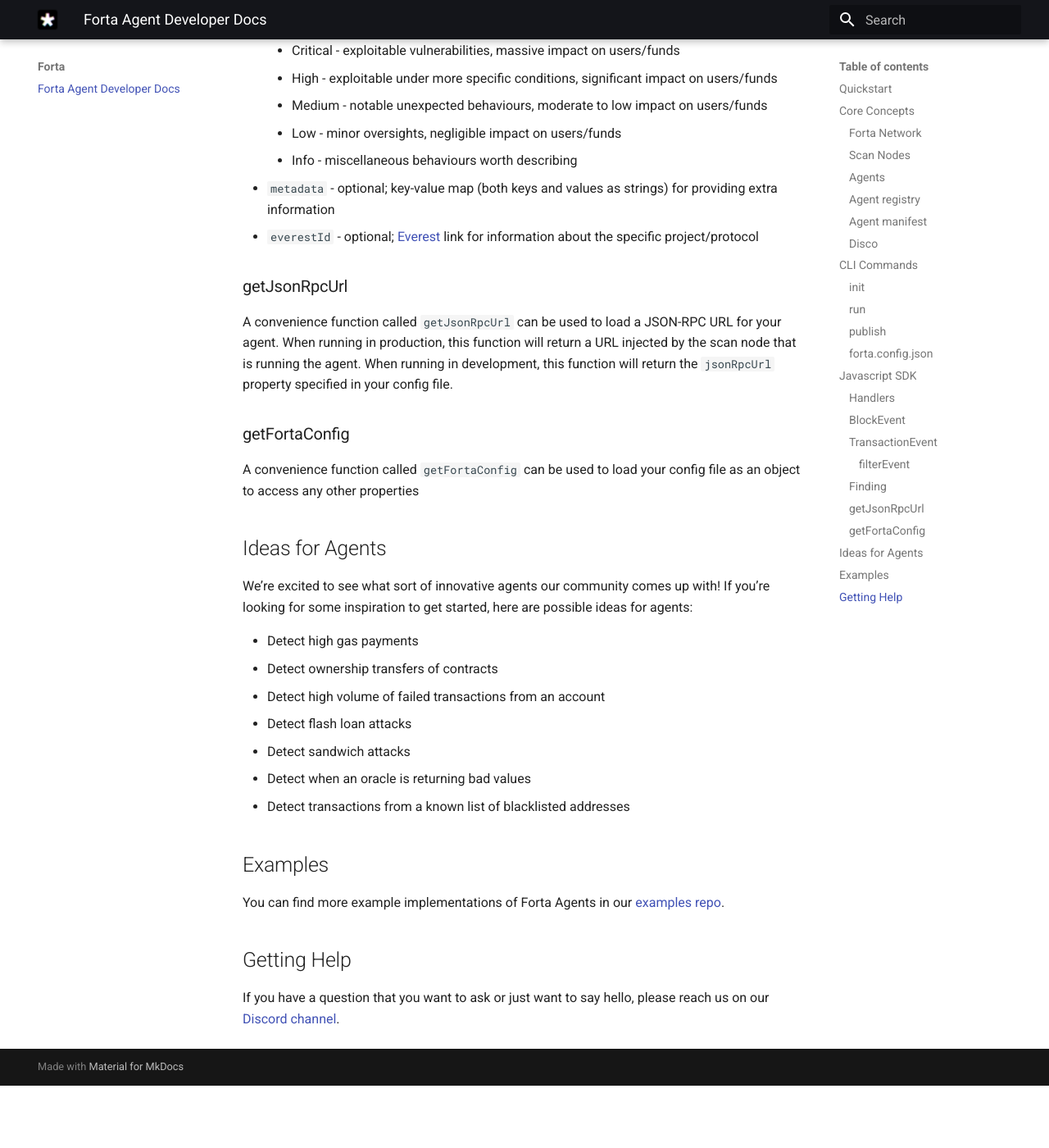
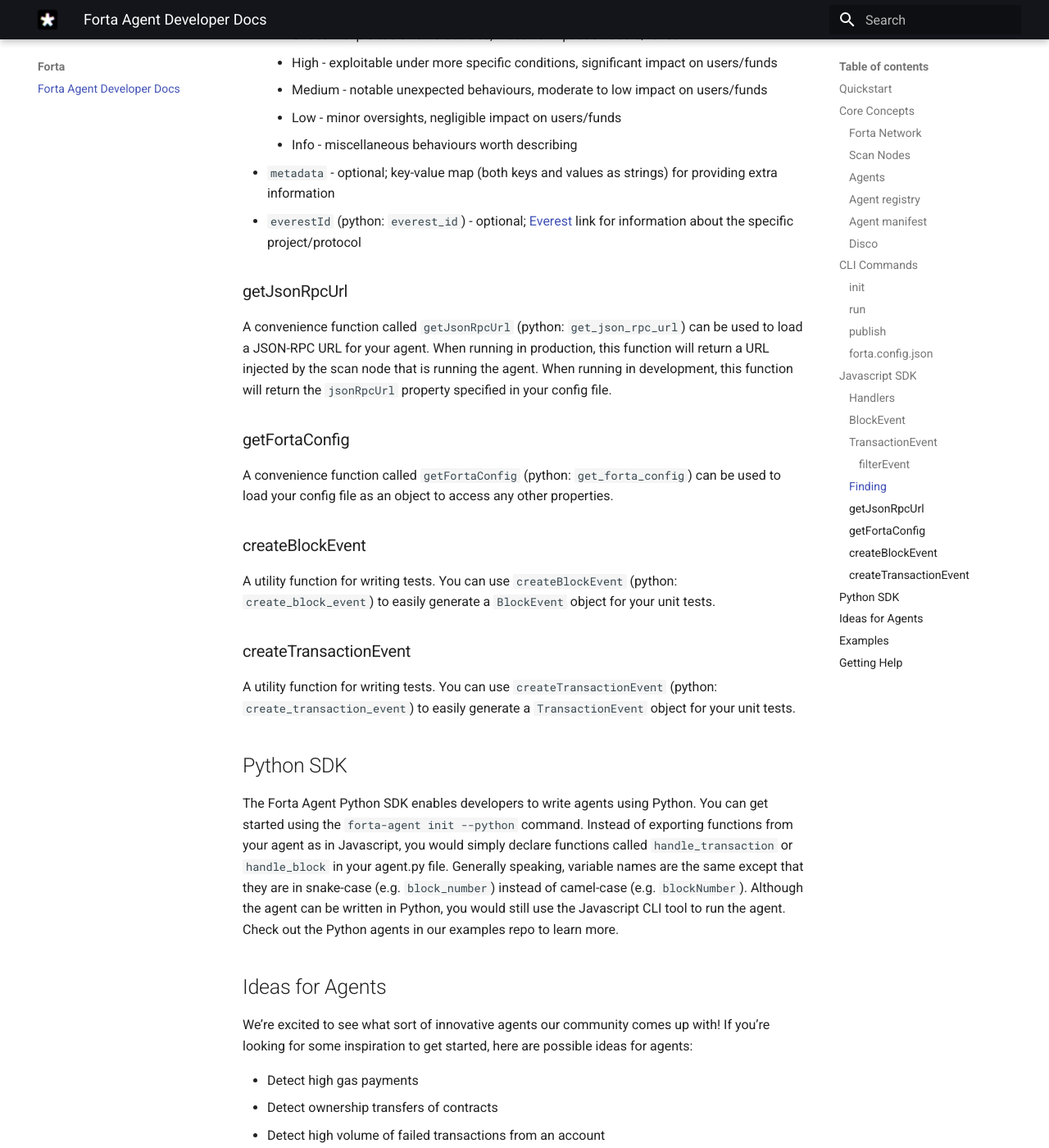
Before and after one commit to forta-network/docs, an MkDocs documentation site: the page built from docs/index.md, in a window 1280 px wide and 1400 px high, scrolled down 12193 px. Shown: the whole window at 82% size. Built offline with MkDocs 1.6.1 and Material for MkDocs 9.7.7, drawn with Linux system fonts in a browser that asks for light colours; before the commit the page ends 13517 px from its top, so only the background shows below that; some of the changed text lies outside the part shown.

Commit message:
update docs for python

````diff
--- a/docs/index.md
+++ b/docs/index.md
@@ -1,8 +1,10 @@
 # Forta Agent Developer Docs
 
-_Last updated: August 18, 2021_
+_Javascript SDK version: 0.0.13_
+_Python SDK version: 0.0.2_
+_Last updated: September 3rd, 2021_
 
-Welcome to the Forta Agent developer documentation! Forta is a permissionless runtime security network designed to provide threat detection and prevention for the decentralized economy. We are currently in the private testnet phase. Agents are at the heart of the Forta network as they examine and flag events of interest. You can easily begin writing your own Forta Agents using the official [Javascript SDK and CLI tool](https://www.npmjs.com/package/forta-agent).
+Welcome to the Forta Agent developer documentation! Forta is a permissionless runtime security network designed to provide threat detection and prevention for the decentralized economy. We are currently in the private testnet phase. Agents are at the heart of the Forta network as they examine and flag events of interest. You can easily begin writing your own Forta Agents using the official [Javascript SDK and CLI tool](https://www.npmjs.com/package/forta-agent) as well as the [Python SDK](https://pypi.org/project/forta-agent/).
 
 ## Quickstart
 
@@ -22,7 +24,7 @@
 $ npm install
 ```
 
-This will also install the `forta-agent` package locally in your project. Note: you can choose to install the CLI tool globally using `npm install -g forta-agent`, just make sure it does not conflict with the locally installed version. The code for a simple Forta Agent can be found in the src/index.ts file. At the end of this file, you will find:
+This will also install the `forta-agent` package locally in your project. Note: you can choose to install the CLI tool globally using `npm install -g forta-agent`, just make sure it does not conflict with the locally installed version. The code for a simple Forta Agent can be found in the src/agent.ts file. The entry point for your agent will always be a file named agent.ts (or agent.js/agent.py if using Javascript/Python, respectively). At the end of this file, you will find:
 
 ```javascript
 export default {
@@ -52,22 +52,22 @@
         severity: FindingSeverity.High,
         type: FindingType.Suspicious,
       })
-    );
+    )
   }
 
-  return findings;
-};
+  return findings
+}
 ```
 
 The signature of this function is `(txEvent: TransactionEvent) => Promise<Finding[]>`. That is, it accepts a `TransactionEvent` as an input, and returns a Promise of an array of `Finding` objects. In this simple example, we check whether the amount of gas used by a transaction is above 1 million. If so, we flag the transaction as suspicious by creating a Finding object. We then return what we found in the `findings` array. Pretty straightforward (we’ll get into the details later).
 
-Now let’s take this agent for a spin with some real data to see how it behaves. First, let’s specify a JSON-RPC provider in the forta.config.json file. Uncomment the `jsonRpcUrl` property and set it to a websocket provider (e.g. wss://mainnet.infura.io/ws/v3/<YOUR_INFURA_API_KEY>). Now we can run `npm start` to begin throwing mainnet transactions at our agent and observe the output:
+Now let’s take this agent for a spin with some real data to see how it behaves. First, let’s specify a JSON-RPC provider in the forta.config.json file. Uncomment the `jsonRpcUrl` property and set it to a HTTP provider (e.g. https://mainnet.infura.io/v3/<YOUR_INFURA_API_KEY>). Now we can run `npm start` to begin throwing mainnet transactions at our agent and observe the output:
 
 ```bash
 $ npm start
 ```
 
-Since our gas threshold is pretty high (1 million), we may not flag a lot of transactions. To quickly make changes and see them take effect, try changing the threshold to a lower number and save the index.ts file. The agent should automatically restart with your new changes.
+Since our gas threshold is pretty high (1 million), we may not flag a lot of transactions. To quickly make changes and see them take effect, try changing the threshold to a lower number and save the agent.ts file. The agent should automatically restart with your new changes.
 
 ## Core Concepts
 
@@ -107,6 +107,7 @@
 
 ```
 --typescript - initialize Typescript project
+--python - initialize Python project
 ```
 
 Example: Initialize a Typescript Project
@@ -228,8 +229,8 @@
 - **traceRpcUrl** - development only; allows you to retrieve trace data from the specified JSON-RPC endpoint
 - **imageRepositoryUsername** - optional; provide authorization username when pushing to an image repository
 - **imageRepositoryPassword** - optional; provide authorization password when pushing to an image repository
-- **handlers** - specifies an array of file paths to your agent handlers (i.e. the files with the exported functions)
-- **documentation** - specifies the name of a markdown file containing agent documentation
+- **documentation** - specifies the name of a markdown file containing agent documentation that is published with the agent
+- **keyfile** - optional; specifies the name of a keyfile in ~/.forta to use for publishing (by default we assume there is only one keyfile)
 
 ## Javascript SDK
 
@@ -249,28 +250,28 @@
 
 - `type` - specifies whether this was a block reorg or a regular block
 - `network` - specifies which network the block was mined on (e.g. mainnet, ropsten, rinkeby, etc)
-- `blockHash` - hash of the block
-- `blockNumber` - number of the block
+- `blockHash` (python: `block_hash`) - hash of the block
+- `blockNumber` (python: `block_number`) - number of the block
 - `block` - data object containing the following fields:
     - `difficulty`
-    - `extraData`
-    - `gasLimit`
-    - `gasUsed`
+    - `extraData` (python: `extra_data`)
+    - `gasLimit` (python: `gas_limit`)
+    - `gasUsed` (python: `gas_used`)
     - `hash`
-    - `logsBloom`
+    - `logsBloom` (python: `logs_bloom`)
     - `miner`
-    - `mixHash`
+    - `mixHash` (python: `mix_hash`)
     - `nonce`
     - `number`
-    - `parentHash`
-    - `receiptsRoot`
-    - `sha3Uncles`
+    - `parentHash` (python: `parent_hash`)
+    - `receiptsRoot` (python: `receipts_root`)
+    - `sha3Uncles` (python: `sha3_uncles`)
     - `size`
-    - `stateRoot`
+    - `stateRoot` (python: `state_root`)
     - `timestamp`
-    - `totalDifficulty`
+    - `totalDifficulty` (python: `total_difficulty`)
     - `transactions`
-    - `transactionsRoot`
+    - `transactionsRoot` (python: `transactions_root`)
     - `uncles`
 
 ### TransactionEvent
@@ -280,15 +281,15 @@
 - `type` - specifies whether this was from a block reorg or a regular block
 - `network` - specifies which network the transaction was mined on (e.g. mainnet, ropsten, rinkeby, etc)
 - `hash` - alias for `transaction.hash`
-- `from` - alias for `transaction.from`
+- `from` (python: `from_`) - alias for `transaction.from`
 - `to` - alias for `transaction.to`
-- `gasPrice` - alias for `transaction.gasPrice`
-- `gasUsed` - alias for `receipt.gasUsed`
+- `gasPrice` (python: `gas_price`) - alias for `transaction.gasPrice`
+- `gasUsed` (python: `gas_used`) - alias for `receipt.gasUsed`
 - `status` - alias for `receipt.status`
 - `logs` - alias for `receipt.logs`
 - `timestamp` - alias for `block.timestamp`
-- `blockNumber` - alias for `block.number`
-- `blockHash` - alias for `block.hash`
+- `blockNumber` (python: `block_number`) - alias for `block.number`
+- `blockHash` (python: `block_hash`) - alias for `block.hash`
 - `addresses` - map of addresses involved in the transaction (generated from transaction to/from address, any event log address and trace data address if available)
 - `block` - data object containing following fields:
     - `hash`
@@ -296,11 +297,11 @@
     - `timestamp`
 - `transaction` - data object containing the following fields:
     - `hash`
-    - `from`
+    - `from` (python: `from_`)
     - `to`
     - `nonce`
     - `gas`
-    - `gasPrice`
+    - `gasPrice` (python: `gas_price`)
     - `value`
     - `data`
     - `r`
@@ -310,50 +311,50 @@
     - `status`
     - `root`
     - `gasUsed`
-    - `cumulativeGasUsed`
-    - `logsBloom`
-    - `contractAddress`
-    - `blockNumber`
-    - `blockHash`
-    - `transactionIndex`
-    - `transactionHash`
+    - `cumulativeGasUsed` (python: `cumulative_gas_used`)
+    - `logsBloom` (python: `logs_bloom`)
+    - `contractAddress` (python: `contract_address`)
+    - `blockNumber` (python: `block_number`)
+    - `blockHash` (python: `block_hash`)
+    - `transactionIndex` (python: `transaction_index`)
+    - `transactionHash` (python: `transaction_hash`)
     - `logs` - list of log objects with following fields:
         - `address`
         - `topics`
         - `data`
-        - `logIndex`
-        - `blockNumber`
-        - `blockHash`
-        - `transactionIndex`
-        - `transactionHash`
+        - `logIndex` (python: `log_index`)
+        - `blockNumber` (python: `block_number`)
+        - `blockHash` (python: `block_hash`)
+        - `transactionIndex` (python: `transaction_index`)
+        - `transactionHash` (python: `transaction_hash`)
         - `removed`
 - `traces` - only with tracing enabled; list of trace objects with following fields:
-    - `blockHash`
-    - `blockNumber`
+    - `blockHash` (python: `block_hash`)
+    - `blockNumber` (python: `block_number`)
     - `subtraces`
-    - `traceAddress`
-    - `transactionHash`
-    - `transactionPosition`
+    - `traceAddress` (python: `trace_address`)
+    - `transactionHash` (python: `transaction_hash`)
+    - `transactionPosition` (python: `transaction_position`)
     - `type`
     - `error`
     - `action` - object with following fields:
-        - `callType`
+        - `callType` (python: `call_type`)
         - `to`
-        - `from`
+        - `from` (python: `from_`)
         - `input`
         - `value`
         - `init`
         - `address`
         - `balance`
-        - `refundAddress`
+        - `refundAddress` (python: `refund_address`)
     - `result` - object with following fields:
-        - `gasUsed`
+        - `gasUsed` (python: `gas_used`)
         - `address`
         - `code`
 
 #### filterEvent
 
-A convenience function is provided on `TransactionEvent` to check for the existence of event logs called `filterEvent`. For example, you could use it to filter all of the transfer logs of a particular ERC-20 token:
+A convenience function is provided on `TransactionEvent` to check for the existence of event logs called `filterEvent` (python: `filter_event`). For example, you could use it to filter all of the transfer logs of a particular ERC-20 token:
 
 ```javascript
 const erc20TokenAddress = "0x123abc";
@@ -373,7 +374,7 @@
 
 - `name` - **required**; human-readable name of finding e.g. "High Gas"
 - `description` - **required**; brief description e.g. "High gas used: 1,000,000"
-- `alertId` - **required**; unique string to identify this class of finding, primarily used to group similar findings for the end user
+- `alertId` (python: `alert_id`) - **required**; unique string to identify this class of finding, primarily used to group similar findings for the end user
 - `protocol` - **required**; name of protocol being reported on e.g. "aave", defaults to "ethereum" if left blank
 - `type` - **required**; indicates type of finding e.g. exploit or suspicious occurrence
 - `severity` - **required**; indicates impact level of finding:
@@ -383,15 +384,27 @@
     - Low - minor oversights, negligible impact on users/funds
     - Info - miscellaneous behaviours worth describing
 - `metadata` - optional; key-value map (both keys and values as strings) for providing extra information
-- `everestId` - optional; [Everest](http://everest.link/) link for information about the specific project/protocol
+- `everestId` (python: `everest_id`) - optional; [Everest](http://everest.link/) link for information about the specific project/protocol
 
 ### getJsonRpcUrl
 
-A convenience function called `getJsonRpcUrl` can be used to load a JSON-RPC URL for your agent. When running in production, this function will return a URL injected by the scan node that is running the agent. When running in development, this function will return the `jsonRpcUrl` property specified in your config file.
+A convenience function called `getJsonRpcUrl` (python: `get_json_rpc_url`) can be used to load a JSON-RPC URL for your agent. When running in production, this function will return a URL injected by the scan node that is running the agent. When running in development, this function will return the `jsonRpcUrl` property specified in your config file.
 
 ### getFortaConfig
 
-A convenience function called `getFortaConfig` can be used to load your config file as an object to access any other properties
+A convenience function called `getFortaConfig` (python: `get_forta_config`) can be used to load your config file as an object to access any other properties.
+
+### createBlockEvent
+
+A utility function for writing tests. You can use `createBlockEvent` (python: `create_block_event`) to easily generate a `BlockEvent` object for your unit tests.
+
+### createTransactionEvent
+
+A utility function for writing tests. You can use `createTransactionEvent` (python: `create_transaction_event`) to easily generate a `TransactionEvent` object for your unit tests.
+
+## Python SDK
+
+The Forta Agent Python SDK enables developers to write agents using Python. You can get started using the `forta-agent init --python` command. Instead of exporting functions from your agent as in Javascript, you would simply declare functions called `handle_transaction` or `handle_block` in your agent.py file. Generally speaking, variable names are the same except that they are in snake-case (e.g. `block_number`) instead of camel-case (e.g. `blockNumber`). Although the agent can be written in Python, you would still use the Javascript CLI tool to run the agent. Check out the Python agents in our examples repo to learn more.
 
 ## Ideas for Agents
 
````
Also changed, not shown: other parts of docs/index.md (+4 -6 lines).
